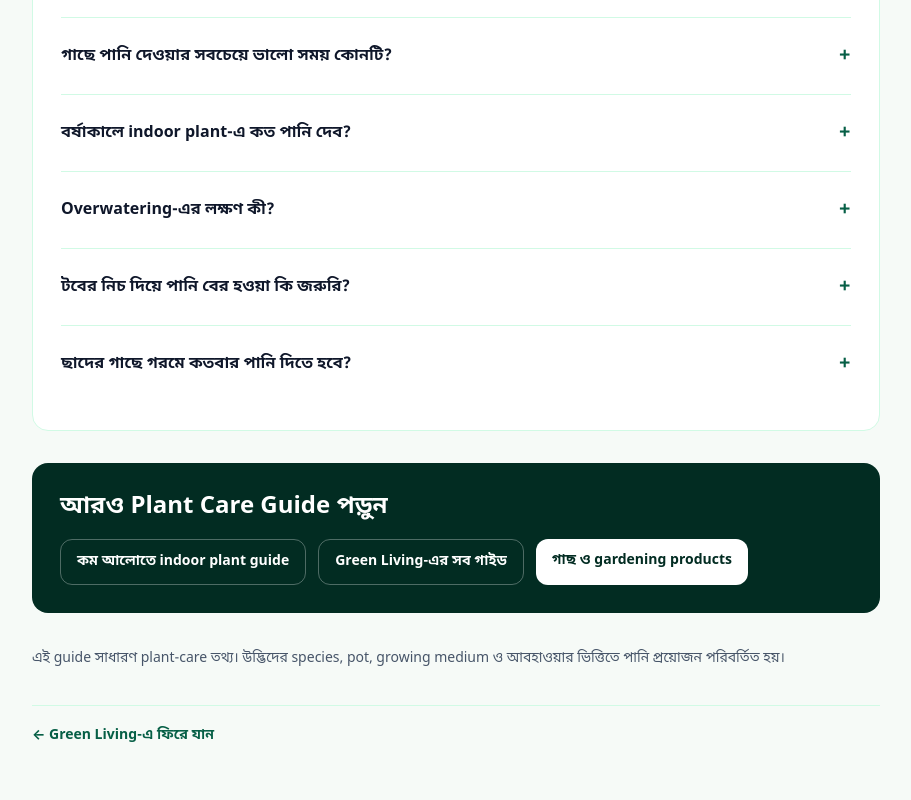
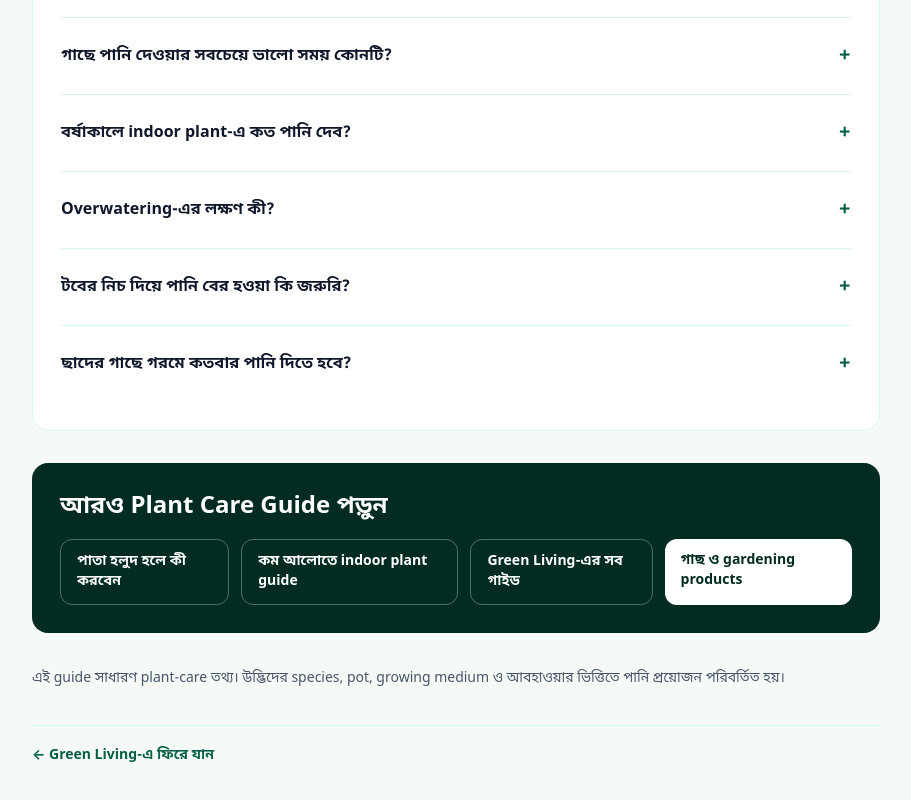
Before and after one commit to agrivacombd/agriva, a Next.js app: page /green-living/how-often-to-water-plants-bangladesh in a window 1280 px wide. Shown: the part 2884-3684 px from the top of the page, without its empty margins (184-1095 px from the left). Built offline with nearby package versions, Linux system fonts and the light colour scheme; no server answers; the database is empty.

Commit message:
Cross-link yellow leaves guide from watering article

```diff
--- a/app/green-living/how-often-to-water-plants-bangladesh/page.tsx
+++ b/app/green-living/how-often-to-water-plants-bangladesh/page.tsx
@@ -139,6 +139,7 @@ export default function WateringPlantsBangladeshGuide() {
         <section className="mt-8 rounded-2xl bg-emerald-950 p-5 text-white sm:p-7">
           <h2 className="text-2xl font-black">আরও Plant Care Guide পড়ুন</h2>
           <div className="mt-4 flex flex-col gap-3 sm:flex-row">
+            <Link href="/green-living/yellow-leaves-causes-solutions" className="rounded-xl border border-white/30 px-4 py-3 text-sm font-bold hover:bg-white/10">পাতা হলুদ হলে কী করবেন</Link>
             <Link href="/green-living/low-light-indoor-plants-bangladesh" className="rounded-xl border border-white/30 px-4 py-3 text-sm font-bold hover:bg-white/10">কম আলোতে indoor plant guide</Link>
             <Link href="/green-living" className="rounded-xl border border-white/30 px-4 py-3 text-sm font-bold hover:bg-white/10">Green Living-এর সব গাইড</Link>
             <Link href="/plant-market" className="rounded-xl bg-white px-4 py-3 text-sm font-bold text-emerald-950">গাছ ও gardening products</Link>
```
